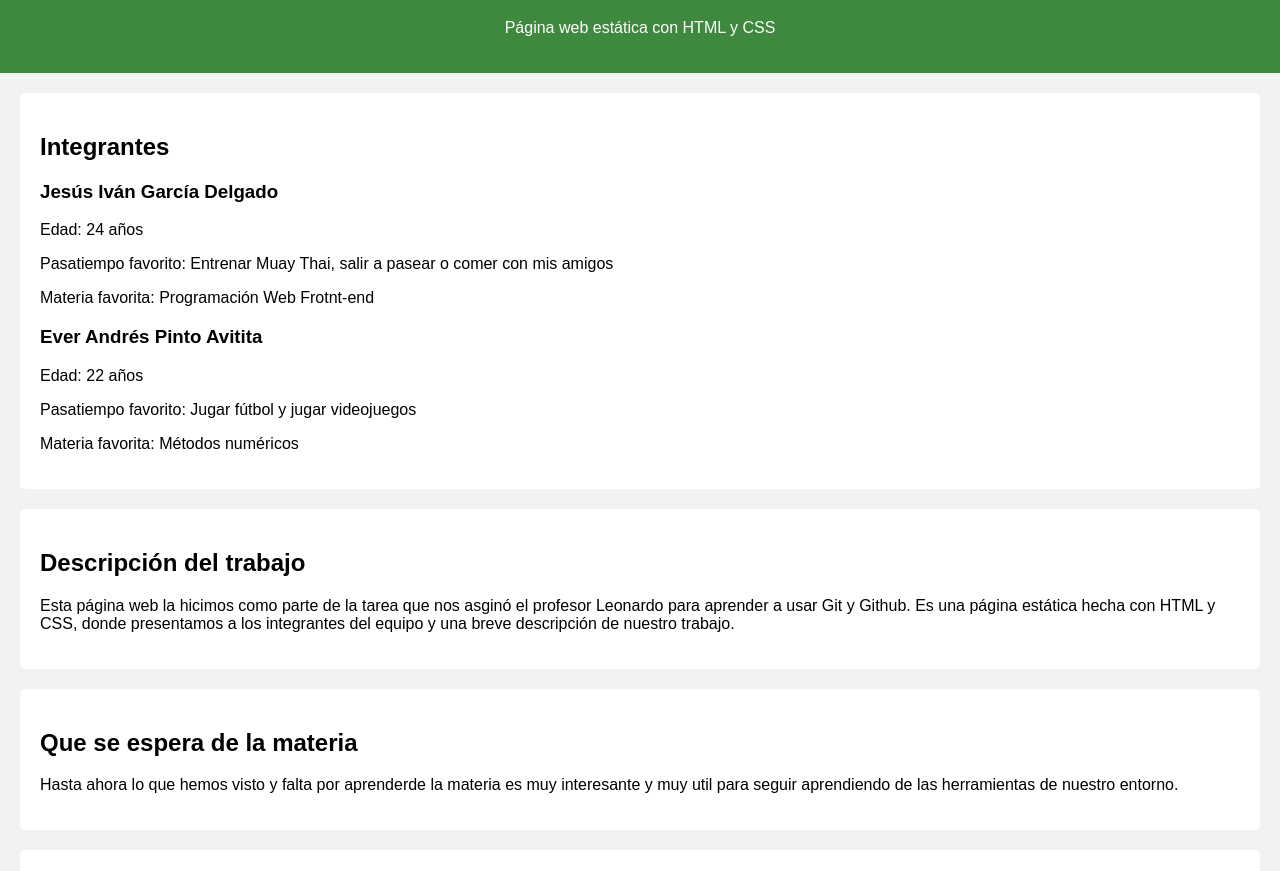
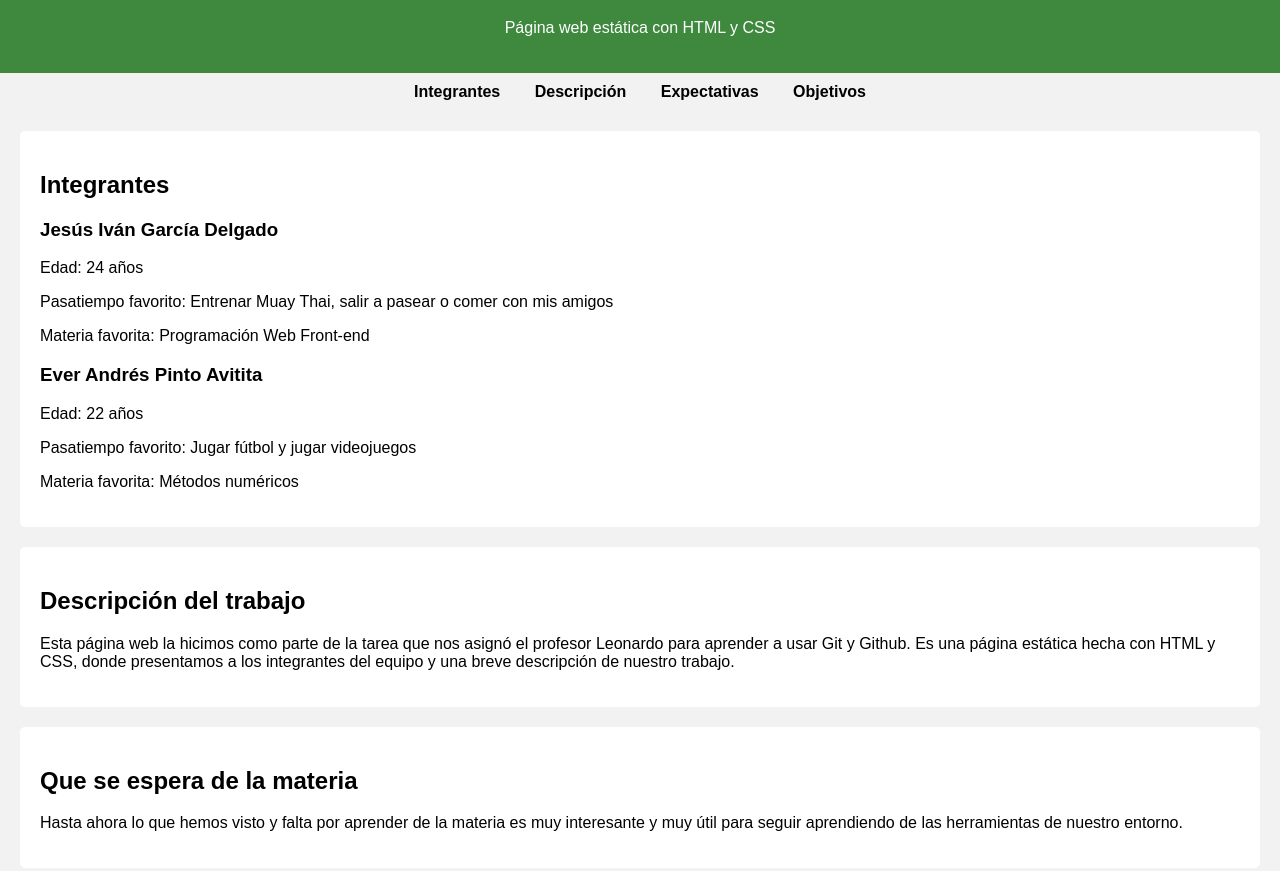
Before and after one commit to jesusivangd11/new_front-end, a plain HTML site: page pull_request/index.html in a window 1280 px wide. Shown: the part 81-952 px from the top of the page. Drawn offline with Linux system fonts and the light colour scheme.

Commit message:
Se creo una barra de navegacion la cual te dirige a todos los puntos de del archivo

```diff
--- a/pull_request/index.html
+++ b/pull_request/index.html
@@ -12,53 +12,63 @@
         <p>Página web estática con HTML y CSS</p>
     </header>
 
+    <!-- Barra de navegación -->
+    <nav class="barra-navegacion">
+        <a href="#integrantes">Integrantes</a>
+        <a href="#descripcion">Descripción</a>
+        <a href="#expectativas">Expectativas</a>
+        <a href="#objetivos">Objetivos</a>
+    </nav>
+
     <main>
-        <section>
+
+        <section id="integrantes">
             <h2>Integrantes</h2>
 
             <div class="integrante">
                 <h3>Jesús Iván García Delgado</h3>
                 <p>Edad: 24 años</p>
-                <p>Pasatiempo favorito: Entrenar Muay Thai, salir a pasear o comer con mis amigos </p>
-                <p>Materia favorita: Programación Web Frotnt-end </p>
+                <p>Pasatiempo favorito: Entrenar Muay Thai, salir a pasear o comer con mis amigos</p>
+                <p>Materia favorita: Programación Web Front-end</p>
             </div>
 
             <div class="integrante">
                 <h3>Ever Andrés Pinto Avitita</h3>
                 <p>Edad: 22 años</p>
                 <p>Pasatiempo favorito: Jugar fútbol y jugar videojuegos</p>
-                <p>Materia favorita: Métodos numéricos </p>
-
+                <p>Materia favorita: Métodos numéricos</p>
             </div>
-
         </section>
 
-        <section>
+        <section id="descripcion">
             <h2>Descripción del trabajo</h2>
             <p>
-                Esta página web la hicimos como parte de la tarea que nos asginó el profesor
+                Esta página web la hicimos como parte de la tarea que nos asignó el profesor
                 Leonardo para aprender a usar Git y Github. Es una página estática
                 hecha con HTML y CSS, donde presentamos a los integrantes del equipo y una breve descripción de nuestro trabajo.
             </p>
         </section>
-        <section>
+
+        <section id="expectativas">
             <h2>Que se espera de la materia</h2>
             <p>
-               Hasta ahora lo que hemos visto y falta por aprenderde la materia es muy interesante y muy util para seguir aprendiendo de las herramientas de nuestro entorno.
+                Hasta ahora lo que hemos visto y falta por aprender de la materia es muy interesante
+                y muy útil para seguir aprendiendo de las herramientas de nuestro entorno.
             </p>
         </section>
-        <section>
+
+        <section id="objetivos">
             <h2>Objetivos del proyecto</h2>
             <p>
                 El objetivo de este proyecto es aplicar los conocimientos adquiridos en la materia de Desarrollo Web,
                 especialmente en el uso de Git y Github para colaborar en proyectos de desarrollo web.
             </p>
         </section>
+
     </main>
 
     <footer>
         <p>© 2026 - Proyecto escolar</p>
-
         <div>
             <p>Todos los derechos reservados.</p>
         </div>
--- a/pull_request/styles.css
+++ b/pull_request/styles.css
@@ -33,3 +33,19 @@ footer {
     text-align: center;
     padding: 10px;
 }
+.barra-navegacion {
+    text-align: center;
+    padding: 10px;
+    background-color: #f2f2f2;
+}
+
+.barra-navegacion a {
+    text-decoration: none;
+    margin: 0 15px;
+    color: black;
+    font-weight: bold;
+}
+
+.barra-navegacion a:hover {
+    color: #0077cc;
+}
```
